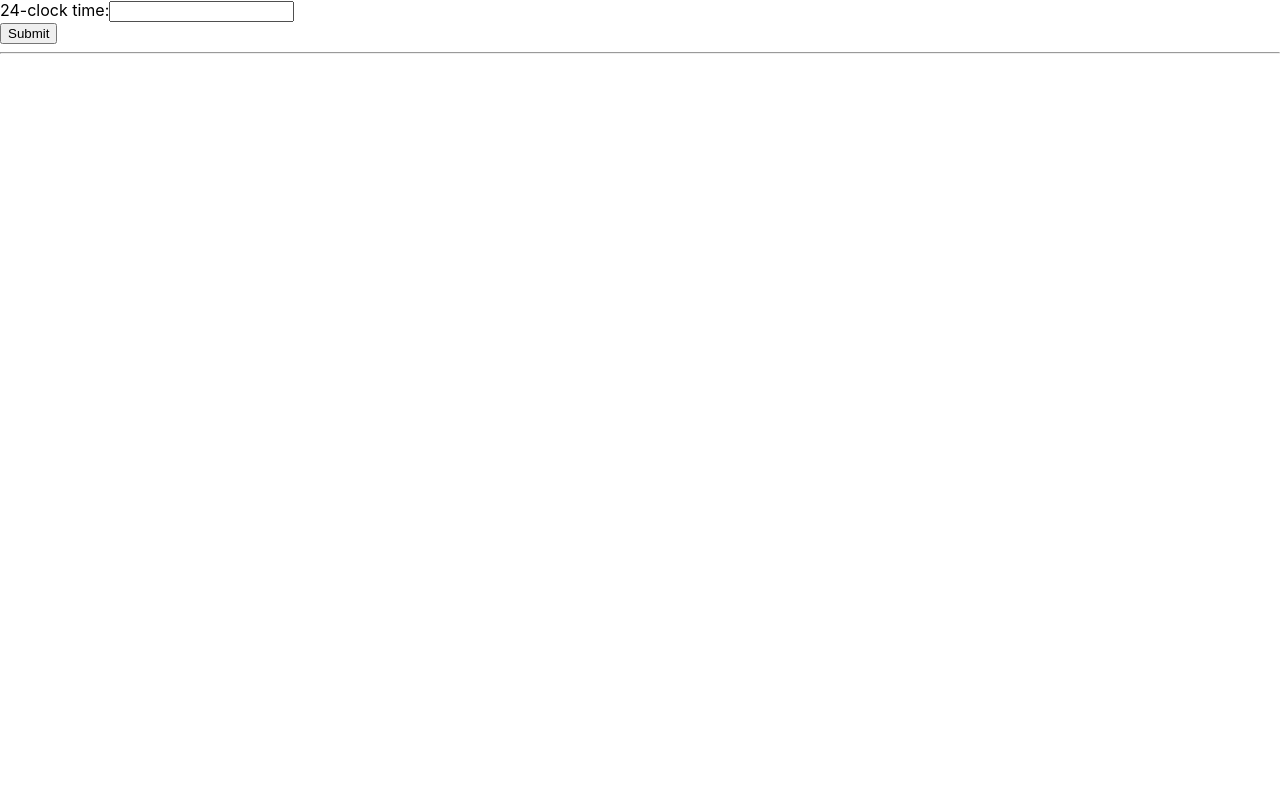
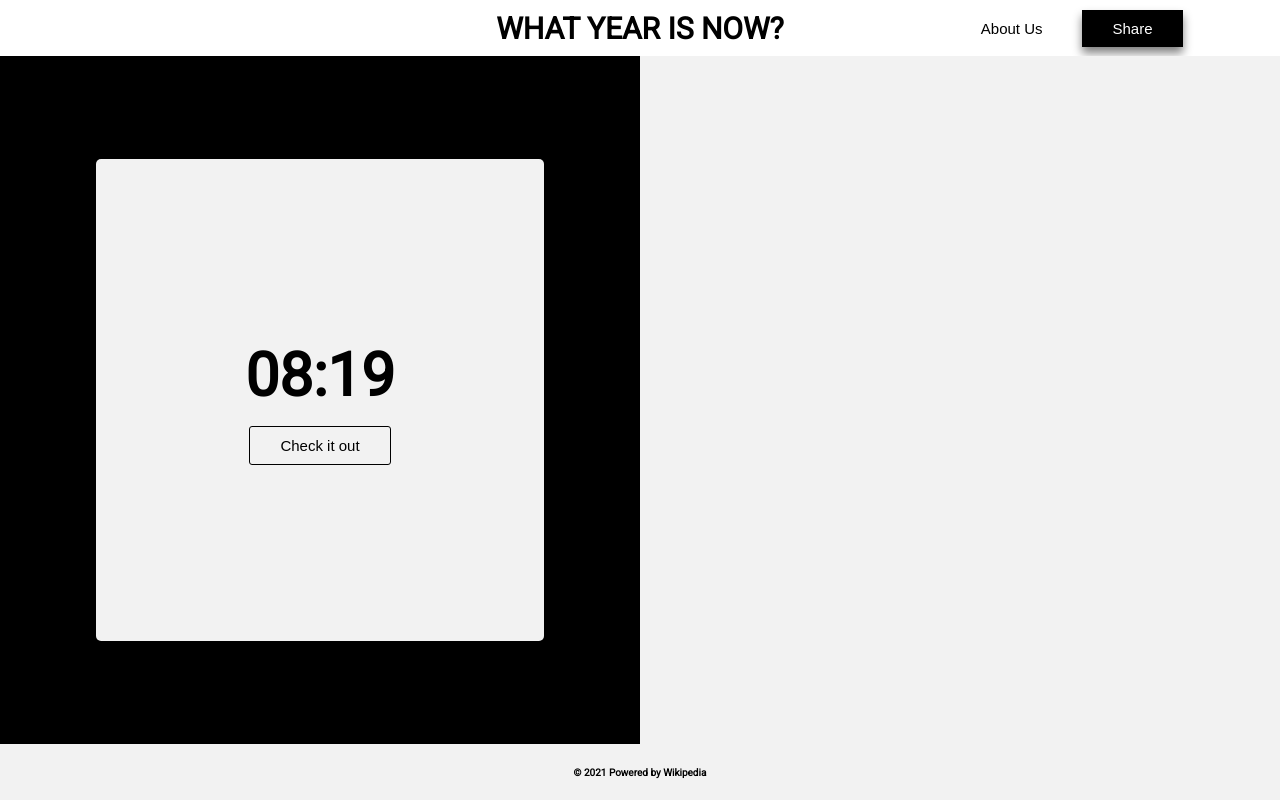
Before and after one commit to lukaszmielczarekdev/wyin-fe-webapp, a React app: page / in a window 1280 px wide. Built offline with nearby package versions, Linux system fonts and the light colour scheme.

Commit message:
WYIN-71 Frontend based on simple mock-ups

```diff
--- a/public/index.html
+++ b/public/index.html
@@ -5,14 +5,11 @@
     <link rel="icon" href="%PUBLIC_URL%/favicon.ico" />
     <meta name="viewport" content="width=device-width, initial-scale=1" />
     <meta name="theme-color" content="#000000" />
-    <meta
-      name="description"
-      content="Web site created using create-react-app"
-    />
+    <meta name="description" content="What year is now ?" />
     <link rel="apple-touch-icon" href="%PUBLIC_URL%/logo192.png" />
     <link rel="manifest" href="%PUBLIC_URL%/manifest.json" />
 
-    <title>React App</title>
+    <title>WHAT YEAR IS NOW?</title>
   </head>
   <body>
     <noscript>You need to enable JavaScript to run this app.</noscript>
--- a/src/components/App.css
+++ b/src/components/App.css
@@ -1,38 +1,6 @@
-.App {
-  text-align: center;
+.app-container {
+  display: grid;
+  height: 100vh;
+  width: 100vw;
+  grid-template-rows: 7fr 86fr 7fr;
 }
-
-.App-logo {
-  height: 40vmin;
-  pointer-events: none;
-}
-
-@media (prefers-reduced-motion: no-preference) {
-  .App-logo {
-    animation: App-logo-spin infinite 20s linear;
-  }
-}
-
-.App-header {
-  background-color: #282c34;
-  min-height: 100vh;
-  display: flex;
-  flex-direction: column;
-  align-items: center;
-  justify-content: center;
-  font-size: calc(10px + 2vmin);
-  color: white;
-}
-
-.App-link {
-  color: #61dafb;
-}
-
-@keyframes App-logo-spin {
-  from {
-    transform: rotate(0deg);
-  }
-  to {
-    transform: rotate(360deg);
-  }
-}
--- a/src/components/App.js
+++ b/src/components/App.js
@@ -1,16 +1,24 @@
 /* eslint-disable react/prefer-stateless-function */
 import React, { Component } from "react";
+import MainSection from "./mainSection";
+import NavBar from "./navBar";
+import Footer from "./footer";
 import "./App.css";
-import HistoryData from "./historyData";
-import Controller from "./controller";
 
 class App extends Component {
   render() {
     return (
-      <React.Fragment>
-        <Controller />
-        <HistoryData />
-      </React.Fragment>
+      <div className="app-container">
+        <div>
+          <NavBar />
+        </div>
+        <div>
+          <MainSection />
+        </div>
+        <div>
+          <Footer />
+        </div>
+      </div>
     );
   }
 }
--- a/src/components/apiReqButton.jsx
+++ /dev/null
@@ -1,12 +0,0 @@
-import React, { Component } from "react";
-
-class ApiReqButton extends Component {
-  render() {
-    return (
-      <button id="submit" onClick={this.props.handleSetView}>
-        Submit
-      </button>
-    );
-  }
-}
-export default ApiReqButton;
--- a/src/components/controller.jsx
+++ /dev/null
@@ -1,17 +0,0 @@
-import React, { Component } from "react";
-import Synchronizer from "./synchronizer";
-
-class Controller extends Component {
-  render() {
-    return (
-      <div className="Controller">
-        <Synchronizer />
-        <div id="separator">
-          <hr></hr>
-        </div>
-      </div>
-    );
-  }
-}
-
-export default Controller;
--- /dev/null
+++ b/src/components/footer.css
@@ -0,0 +1,11 @@
+.footer {
+  height: 100%;
+  display: flex;
+  justify-content: center;
+  align-items: center;
+  background-color: rgb(242, 242, 242);
+}
+
+h2 {
+  font-size: 1rem;
+}
--- /dev/null
+++ b/src/components/footer.jsx
@@ -0,0 +1,15 @@
+import React, { Component } from "react";
+// import logo from "../images/logo.png";
+import "./footer.css";
+
+class Footer extends Component {
+  render() {
+    return (
+      <div className="footer">
+        <h2>&copy; 2021 Powered by Wikipedia</h2>
+      </div>
+    );
+  }
+}
+
+export default Footer;
--- a/src/components/historyData.jsx
+++ b/src/components/historyData.jsx
@@ -2,7 +2,7 @@ import React, { Component } from "react";
 
 class HistoryData extends Component {
   render() {
-    return <div id="view"></div>;
+    return <article>{this.props.displayContent}</article>;
   }
 }
 
--- /dev/null
+++ b/src/components/mainSection.css
@@ -0,0 +1,95 @@
+.grid {
+  display: grid;
+  width: 100%;
+  height: 100%;
+}
+
+.grid-num-of-col {
+  grid-template-columns: 1fr;
+}
+.column-left {
+  background-color: black;
+  justify-items: center;
+  align-items: center;
+}
+.column-right {
+  background-color: rgb(242, 242, 242);
+  justify-items: center;
+  align-items: center;
+}
+
+.display-switch {
+  display: none;
+}
+.column-left-content-container {
+  border-radius: 5px;
+  background-color: rgb(242, 242, 242);
+  width: 90%;
+  height: 90%;
+  grid-template-rows: 1fr 2fr 1fr;
+}
+.column-right-content-container {
+  border-radius: 5px;
+  width: 90%;
+  height: 90%;
+}
+.display-description {
+  display: grid;
+}
+
+.clock-container {
+  display: grid;
+  justify-items: center;
+  align-items: self-end;
+}
+.description-container-left {
+  display: grid;
+  justify-items: center;
+  align-items: center;
+}
+
+.synchronizer-container {
+  display: grid;
+  justify-items: center;
+  align-items: self-start;
+}
+
+.empty {
+  display: none;
+}
+
+.clock {
+  margin-bottom: 0;
+  font-size: 6rem;
+}
+
+@media screen and (min-width: 1024px) {
+  .grid-num-of-col {
+    grid-template-columns: repeat(2, 1fr);
+  }
+  .display-switch {
+    display: grid;
+  }
+  .display-description {
+    display: none;
+  }
+  .column-left-content-container {
+    display: flex;
+    flex-direction: column;
+    align-content: center;
+    justify-content: center;
+    width: 70%;
+    height: 70%;
+  }
+  .column-right-content-container {
+    display: flex;
+    flex-direction: column;
+    align-content: center;
+    justify-content: center;
+    width: 70%;
+    height: 70%;
+  }
+  .clock {
+    margin: 0;
+  }
+}
--- /dev/null
+++ b/src/components/mainSection.jsx
@@ -0,0 +1,48 @@
+import React, { Component } from "react";
+import Synchronizer from "./synchronizer";
+import HistoryData from "./historyData";
+import "./mainSection.css";
+
+class MainSection extends Component {
+  state = {};
+  handleContent = (toSend) => {
+    this.setState({ description: toSend });
+  };
+
+  render() {
+    return (
+      <div className="grid grid-num-of-col">
+        <div className="grid column-left">
+          <div className="grid column-left-content-container">
+            <div className="clock-container">
+              <h2 className="clock">
+                {new Date()
+                  .toLocaleTimeString([], {
+                    hour: "2-digit",
+                    minute: "2-digit",
+                  })
+                  .replace("AM", "")
+                  .replace("PM", "")}
+              </h2>
+            </div>
+            <div className="description-container-left display-description">
+              <HistoryData displayContent={this.state.description} />
+            </div>
+            <Synchronizer sendContent={this.handleContent} />
+          </div>
+        </div>
+        <div className="grid column-right display-switch">
+          <div className="grid column-right-content-container">
+            <div className="empty"></div>
+            <div className="description-container-right">
+              <HistoryData displayContent={this.state.description} />
+            </div>
+            <div className="empty"></div>
+          </div>
+        </div>
+      </div>
+    );
+  }
+}
+
+export default MainSection;
--- /dev/null
+++ b/src/components/navBar.css
@@ -0,0 +1,72 @@
+.nav-grid {
+  display: grid;
+  justify-items: center;
+  align-items: center;
+  height: 100%;
+  grid-template-columns: 1fr 3fr 1fr;
+}
+
+@media screen and (min-width: 1024px) {
+  .nav-grid {
+    grid-template-columns: repeat(3, 1fr);
+  }
+}
+
+.nav-central {
+  display: flex;
+  justify-content: center;
+  align-items: center;
+}
+.nav-right {
+  display: flex;
+  justify-content: center;
+  align-items: center;
+}
+
+.nav-left {
+  display: flex;
+  justify-content: center;
+  align-items: center;
+}
+
+h1 {
+  font-size: 2rem;
+  margin: 0.5rem;
+}
+
+.icon {
+  height: 3rem;
+  width: 3rem;
+  margin-left: 1rem;
+}
+
+.navcolumn-hide {
+  display: none;
+}
+.navcolumn-show {
+  display: flex;
+}
+@media screen and (max-width: 320px) {
+  .icon {
+    height: 2rem;
+    width: 2rem;
+  }
+  h1 {
+    font-size: 1.5rem;
+  }
+}
+
+@media screen and (min-width: 1024px) {
+  .icon-hide {
+    display: none;
+  }
+  .navcolumn-hide {
+    display: flex;
+  }
+  h1 {
+    font-size: 3rem;
+  }
+  .navcolumn-show {
+    display: none;
+  }
+}
--- /dev/null
+++ b/src/components/navBar.jsx
@@ -0,0 +1,25 @@
+import React, { Component } from "react";
+import "./navBar.css";
+import menu from "../images/menu.png";
+
+class NavBar extends Component {
+  render() {
+    return (
+      <div className="nav-grid">
+        <div className="nav-left"></div>
+        <div className="nav-central">
+          <h1>WHAT YEAR IS NOW?</h1>
+        </div>
+        <div className="nav-right navcolumn-show">
+          <img className="icon icon-hide" src={menu} alt="menu" />
+        </div>
+        <div className="nav-right navcolumn-hide">
+          <button className="btn btn--primary">About Us</button>
+          <button className="btn btn--secondary">Share</button>
+        </div>
+      </div>
+    );
+  }
+}
+
+export default NavBar;
--- /dev/null
+++ b/src/components/synchronizer.css
@@ -0,0 +1,35 @@
+.btn {
+  margin: 0.5rem;
+  width: fit-content;
+  border: 0;
+  cursor: pointer;
+  font-size: 2rem;
+  padding: 1rem 3rem;
+  white-space: nowrap;
+  text-align: center;
+  outline-width: 0;
+}
+@media screen and (min-width: 1025px) {
+  .btn {
+    font-size: 1.5rem;
+  }
+}
+
+.btn--primary {
+  background-color: transparent;
+}
+.btn--secondary {
+  background-color: black;
+  color: white;
+  box-shadow: 0 6px 9px grey;
+}
+
+.btn--secondary:hover {
+  background-color: rgba(0, 0, 0, 0.897);
+}
+
+.btn--mechanism {
+  background-color: transparent;
+  border-radius: 3px;
+  border: 1px solid black;
+}
--- a/src/components/synchronizer.jsx
+++ b/src/components/synchronizer.jsx
@@ -1,24 +1,22 @@
 import React, { Component } from "react";
-import ApiReqButton from "./apiReqButton";
+import "./synchronizer.css";
 
 class Synchronizer extends Component {
   state = {
     API_PROTOCOL: "http",
     API_DOMAIN: "localhost",
     API_PORT: 8080,
-    VIEW_ID: "view",
+    // VIEW_ID: "view",
     TIME_ID: "time",
-    errorBody: "<p>There was an error</p>",
+    errorBody: "There was an error",
   };
 
   render() {
     return (
-      <div>
-        <label htmlFor="time">24-clock time:</label>
-        <input type="text" id="time" />
-        <br />
-        <ApiReqButton handleSetView={this.setView} />
-        <br></br>
+      <div className="synchronizer-container">
+        <button className="btn btn--mechanism" onClick={this.setView}>
+          Check it out
+        </button>
       </div>
     );
   }
@@ -54,15 +52,17 @@ class Synchronizer extends Component {
   };
 
   setView = async () => {
-    const view = document.getElementById(this.state.VIEW_ID);
+    // const view = document.getElementById(this.state.VIEW_ID);
     const param = document.getElementById(this.state.TIME_ID);
 
     try {
       const content = await this.getHistoryEvents(param.value);
-      view.innerHTML = content.data;
+      // view.innerHTML = content.data;
+      this.props.sendContent(content.data);
     } catch (err) {
-      console.log(err);
-      view.innerHTML = this.state.errorBody;
+      // console.log(err);
+      // view.innerHTML = this.state.errorBody;
+      this.props.sendContent(this.state.errorBody);
     }
   };
 }
--- a/src/index.css
+++ b/src/index.css
@@ -1,13 +1,35 @@
-body {
-  margin: 0;
-  font-family: -apple-system, BlinkMacSystemFont, 'Segoe UI', 'Roboto', 'Oxygen',
-    'Ubuntu', 'Cantarell', 'Fira Sans', 'Droid Sans', 'Helvetica Neue',
-    sans-serif;
-  -webkit-font-smoothing: antialiased;
-  -moz-osx-font-smoothing: grayscale;
+@import url("https://fonts.googleapis.com/css2?family=Roboto&display=swap");
+
+/* General */
+
+*,
+*::after,
+*::before {
+  box-sizing: border-box;
 }
 
-code {
-  font-family: source-code-pro, Menlo, Monaco, Consolas, 'Courier New',
-    monospace;
+/* Typography */
+article {
+  margin: 2rem;
+  padding: 1rem;
+  text-align: center;
 }
+
+html {
+  font-size: 62.5%;
+}
+
+body {
+  -moz-osx-font-smoothing: grayscale;
+  -webkit-font-smoothing: antialiased;
+  font-family: "Roboto", sans-serif;
+  font-size: 2rem;
+  line-height: 1.5;
+  margin: 0;
+}
+
+@media screen and (min-width: 1024px) {
+  body {
+    font-size: 2rem;
+  }
+}
```
Also changed, not shown: src/images/menu.png (added).
